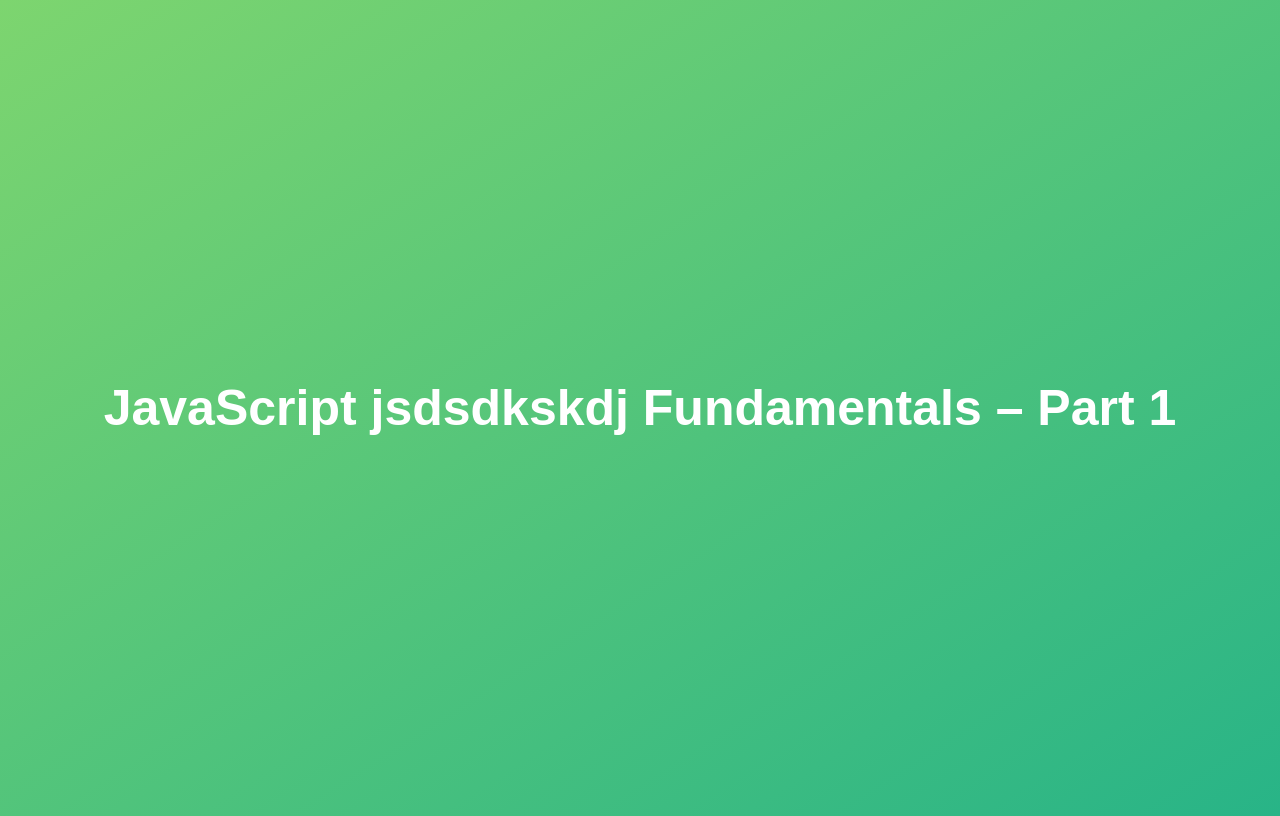
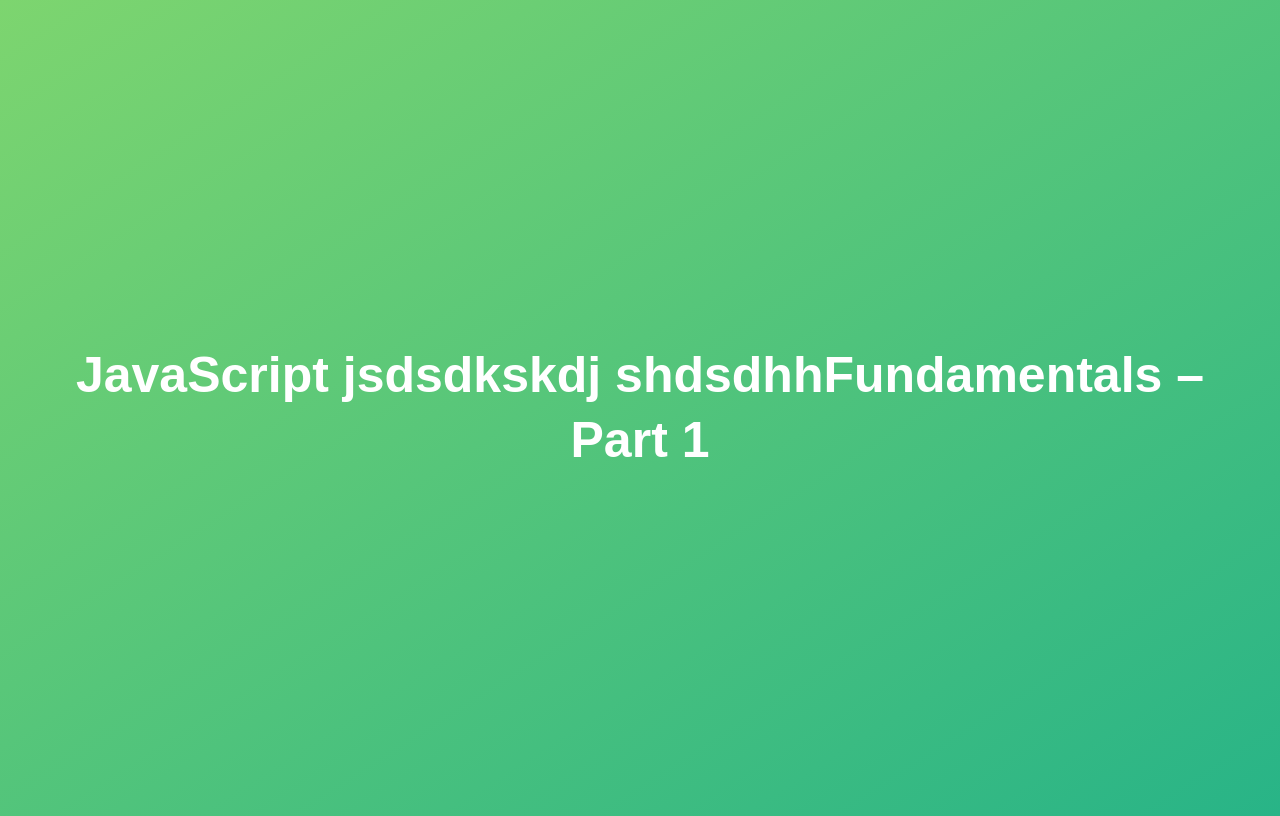
Before and after one commit to shivaraj1010/helloworld, a plain HTML site: page wel.html in a window 1280 px wide. Drawn offline with Linux system fonts and the light colour scheme.

Commit message:
by branch

```diff
--- a/wel.html
+++ b/wel.html
@@ -28,7 +28,7 @@
 </head>
 
 <body>
-    <h1>JavaScript jsdsdkskdj Fundamentals – Part 1</h1>
+    <h1>JavaScript jsdsdkskdj shdsdhhFundamentals – Part 1</h1>
 
 </body>
 
```
Also changed, not shown: hi.txt, winner.txt (added).
